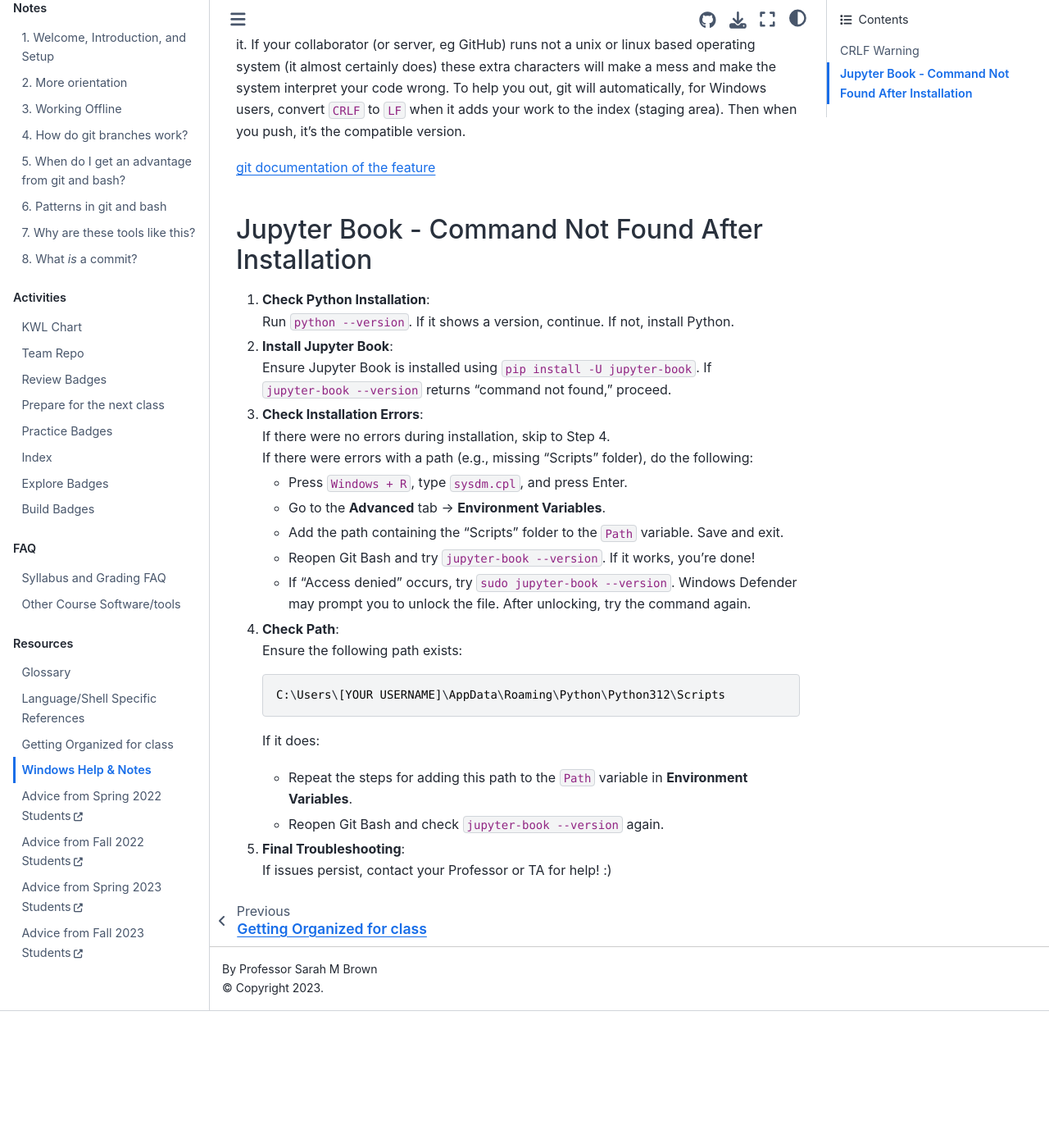
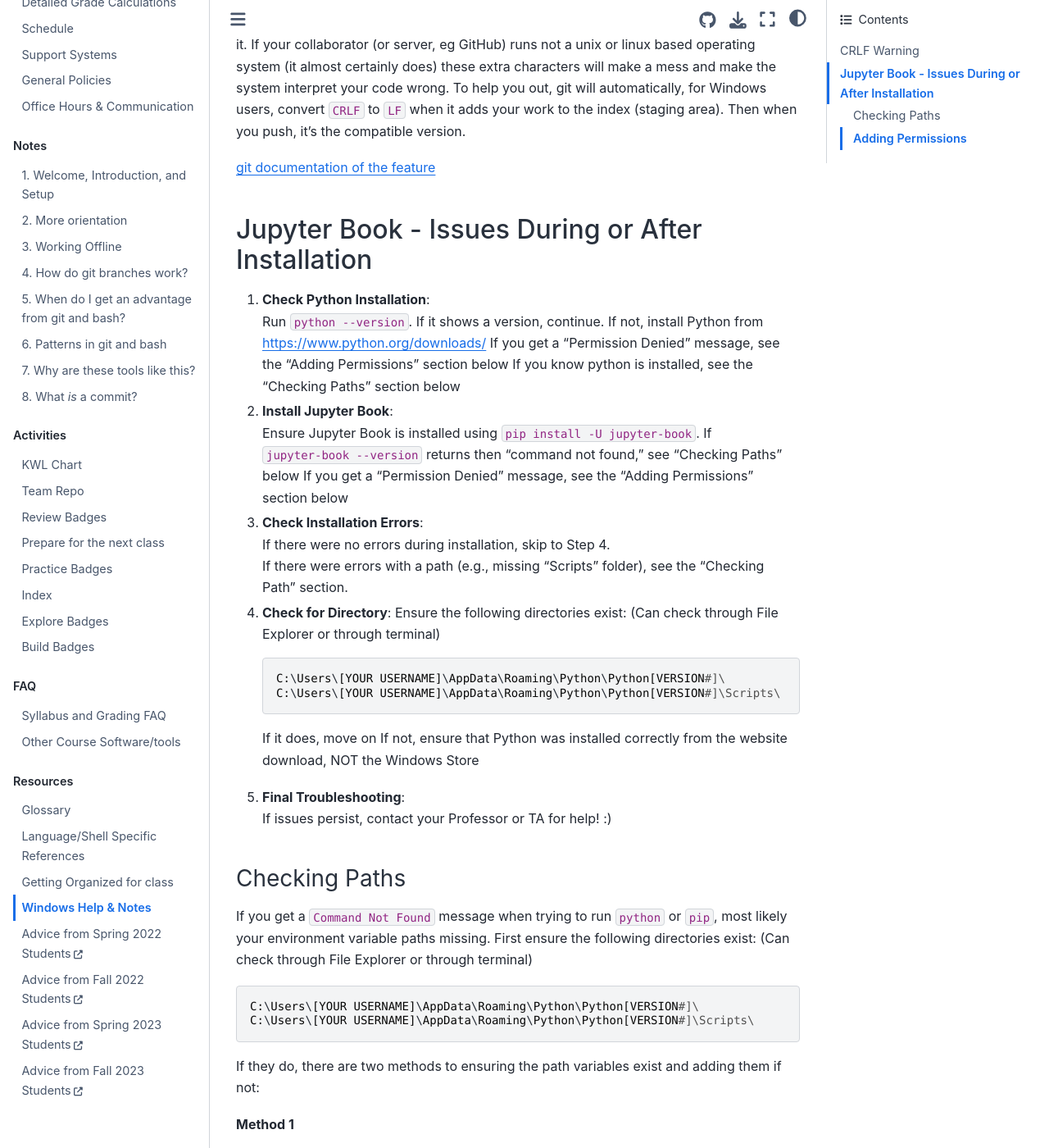
Before and after one commit to pelli18/fall2024, a Jupyter Book: the page built from resources/windows.md, in a window 1280 px wide and 1400 px high, scrolled down 404 px. Shown: the whole window at 82% size. Built offline with Jupyter Book 1.0.4 settings and Sphinx 7.4.7 and the Sphinx Book theme 1.1.4, drawn with Linux system fonts in a browser that asks for light colours; pages that are not in the unit, such as notebooks, are missing from menus; before the commit the page ends 1637 px from its top, so only the background shows below that; some of the changed text lies outside the part shown.

Commit message:
Added troublshooting details and reformatted windows.md

````diff
--- a/resources/windows.md
+++ b/resources/windows.md
@@ -17,31 +17,67 @@
 [git documentation of the feature](https://git-scm.com/book/en/v2/Customizing-Git-Git-Configuration#Formatting-and-Whitespace)
 
 
-## Jupyter Book - Command Not Found After Installation
+## Jupyter Book - Issues During or After Installation
 
 1. **Check Python Installation**:
-   Run `python --version`. If it shows a version, continue. If not, install Python.
+   Run `python --version`. If it shows a version, continue. If not, install Python from https://www.python.org/downloads/
+   If you get a "Permission Denied" message, see the "Adding Permissions" section below
+   If you know python is installed, see the "Checking Paths" section below
 
-2. **Install Jupyter Book**:
-   Ensure Jupyter Book is installed using `pip install -U jupyter-book`. If `jupyter-book --version` returns "command not found," proceed.
+3. **Install Jupyter Book**:
+   Ensure Jupyter Book is installed using `pip install -U jupyter-book`.
+   If `jupyter-book --version` returns then "command not found," see "Checking Paths" below
+   If you get a "Permission Denied" message, see the "Adding Permissions" section below
 
-3. **Check Installation Errors**:
+5. **Check Installation Errors**:
    If there were no errors during installation, skip to Step 4.
-   If there were errors with a path (e.g., missing "Scripts" folder), do the following:
-   - Press `Windows + R`, type `sysdm.cpl`, and press Enter.
-   - Go to the **Advanced** tab → **Environment Variables**.
-   - Add the path containing the "Scripts" folder to the `Path` variable. Save and exit.
-   - Reopen Git Bash and try `jupyter-book --version`. If it works, you're done!
+   If there were errors with a path (e.g., missing "Scripts" folder), see the "Checking Path" section.
+
+6. **Check for Directory**:
+   Ensure the following directories exist:
+   (Can check through File Explorer or through terminal)
+   ```
+   C:\Users\[YOUR USERNAME]\AppData\Roaming\Python\Python[VERSION#]\
+   C:\Users\[YOUR USERNAME]\AppData\Roaming\Python\Python[VERSION#]\Scripts\
+   ```
+   If it does, move on
+   If not, ensure that Python was installed correctly from the website download, NOT the Windows Store
+
+8. **Final Troubleshooting**:
+   If issues persist, contact your Professor or TA for help! :)
+
+### Checking Paths
+If you get a `Command Not Found` message when trying to run `python` or `pip`, most likely your environment variable paths missing.
+First ensure the following directories exist:
+(Can check through File Explorer or through terminal)
+```
+C:\Users\[YOUR USERNAME]\AppData\Roaming\Python\Python[VERSION#]\
+C:\Users\[YOUR USERNAME]\AppData\Roaming\Python\Python[VERSION#]\Scripts\
+```
+If they do, there are two methods to ensuring the path variables exist and adding them if not:
+
+**Method 1**
+1. Go to your taskbar Search
+2. Search for and open "Edit the system environment variables"
+3. Click "Environment Variables..." in the window that opened
+4. Click "Path" line then "Edit..."
+
+**Method 2**
+1. Press `Windows + R`, type `sysdm.cpl`, and press Enter.
+2. Go to the **Advanced** tab → **Environment Variables**.
+3. Add the path containing the "Scripts" folder to the `Path` variable. Save and exit.
+4. Reopen Git Bash and try `jupyter-book --version`. If it works, you're done!
    - If "Access denied" occurs, try `sudo jupyter-book --version`. Windows Defender may prompt you to unlock the file. After unlocking, try the command again.
 
-4. **Check Path**:
-   Ensure the following path exists:
-   ```
-   C:\Users\[YOUR USERNAME]\AppData\Roaming\Python\Python312\Scripts
-   ```
-   If it does:
-   - Repeat the steps for adding this path to the `Path` variable in **Environment Variables**.
-   - Reopen Git Bash and check `jupyter-book --version` again.
-
-5. **Final Troubleshooting**:
-   If issues persist, contact your Professor or TA for help! :)
+### Adding Permissions
+If you get a `Permission Denied` message when trying to run commands, Windows Security is blocking it.
+- If you get a pop-up notification when trying to run a command, simply click "unblock" each time
+- If you don't get a pop-up notif, follow the steps below to add an exclusion for Python
+1. Go to your taskbar Search
+2. Search for and open "Windows Security"
+3. Go to the "Virus & threat protection" section on the left
+4. Under "Virus & threat protection settings" click "manage settings"
+5. Scroll down to the "Exclusions" section and click "Add or remove exclusions"
+6. Click "Add an exclusion", then "Folder"
+7. Find and select the folder Python installed in
+   - Should be `C:\Users\[YOUR USERNAME]\AppData\Roaming\Python\`
````
